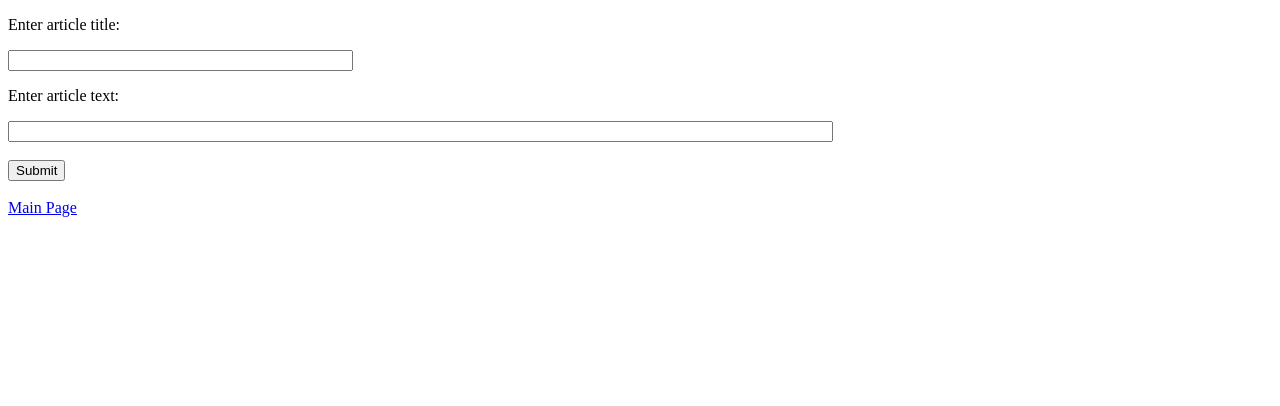
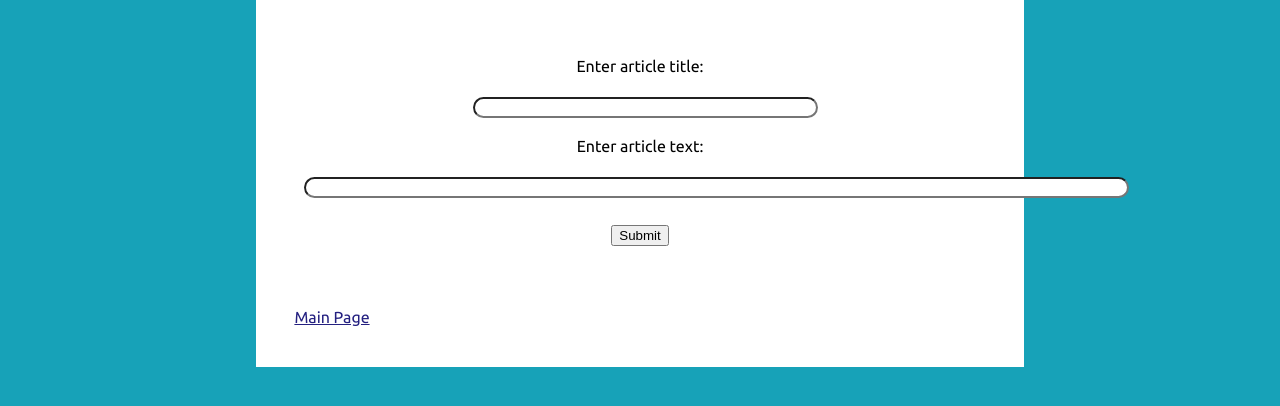
Before and after one commit to valenciarichards/hypernews-portal, a Django app: page /news/create/ in a window 1280 px wide. Shown: the top 406 px of the page. Run offline with Django 3.2, Linux system fonts and the light colour scheme.

Commit message:
Add CSS styling

```diff
--- a/HyperNews Portal/News search/task-info.yaml
+++ b/HyperNews Portal/News search/task-info.yaml
@@ -842,13 +842,10 @@ files:
     <a target="_blank" href="/news/">Main Page</a>
     {% endblock content %}
   learner_created: true
-- name: db.test.sqlite3
-  visible: true
-  learner_created: true
 feedback_link: https://hyperskill.org/projects/102/stages/565/implement#comment
 status: Solved
 feedback:
   message: Well done! You finished the project. Select a new project on <a href="https://hyperskill.org/projects">JetBrains
     Academy</a> to continue learning.
-  time: Sun, 20 Jun 2021 19:45:03 UTC
+  time: Sun, 20 Jun 2021 20:37:15 UTC
 record: 6
--- a/HyperNews Portal/task/hypernews/settings.py
+++ b/HyperNews Portal/task/hypernews/settings.py
@@ -121,3 +121,5 @@ USE_TZ = True
 # https://docs.djangoproject.com/en/2.2/howto/static-files/
 
 STATIC_URL = '/static/'
+
+STATICFILES_DIRS = [os.path.join(BASE_DIR, 'static')]
--- a/HyperNews Portal/task/hypernews/urls.py
+++ b/HyperNews Portal/task/hypernews/urls.py
@@ -15,8 +15,12 @@ Including another URLconf
 """
 from django.contrib import admin
 from django.urls import path, include
+from django.conf import settings
+from django.conf.urls.static import static
 
 urlpatterns = [
     path('admin/', admin.site.urls),
     path("", include("news.urls")),
 ]
+
+urlpatterns += static(settings.STATIC_URL)
--- a/HyperNews Portal/task/news/templates/news/article.html
+++ b/HyperNews Portal/task/news/templates/news/article.html
@@ -1,4 +1,6 @@
 {% extends "news/index.html" %}
+{% load static %}
+<link rel="stylesheet" href="{% static 'css/base.css' %}">
 {% block content %}
 	<h2>{{ title }}</h2>
 	<p>{{ created }}</p>
--- a/HyperNews Portal/task/news/templates/news/create.html
+++ b/HyperNews Portal/task/news/templates/news/create.html
@@ -1,4 +1,6 @@
 {% extends "news/index.html" %}
+{% load static %}
+<link rel="stylesheet" href="{% static 'css/base.css' %}">
 {% block content %}
 <form action="/news/create/" method="post">
     {% csrf_token %}
--- a/HyperNews Portal/task/news/templates/news/index.html
+++ b/HyperNews Portal/task/news/templates/news/index.html
@@ -4,6 +4,8 @@
 	<meta charset="UTF-8">
 	<meta http-equiv="X-UA-Compatible" content="IE=edge">
 	<meta name="viewport" content="width=<device-width>, initial-scale=1.0">
+	{% load static %}
+	<link rel="stylesheet" href="{% static 'css/base.css' %}">
 	<title></title>
 </head>
 <body>
--- /dev/null
+++ b/static/css/base.css
@@ -0,0 +1,34 @@
+@import url('https://fonts.googleapis.com/css2?family=Ubuntu&display=swap');
+
+html {
+	background: #17a2b8;
+}
+
+body {
+	margin: 0% 20%;
+	padding: 3%;
+	background: #ffffff;
+	line-height: 1.5;
+    font-family: Ubuntu, sans-serif;
+}
+
+h2 {
+	text-align: center;
+    font-size: 4.2rem;
+    line-height: 1.3;
+    font-weight: 400;
+}
+
+form {
+	text-align: center;
+	margin-bottom: 5%;
+}
+
+input {
+	border-radius: 50px;
+	margin-left: 10px;
+}
+
+a {
+	color: #242080;
+}
```
Also changed, not shown: course-remote-info.yaml (+18 -6 lines).
